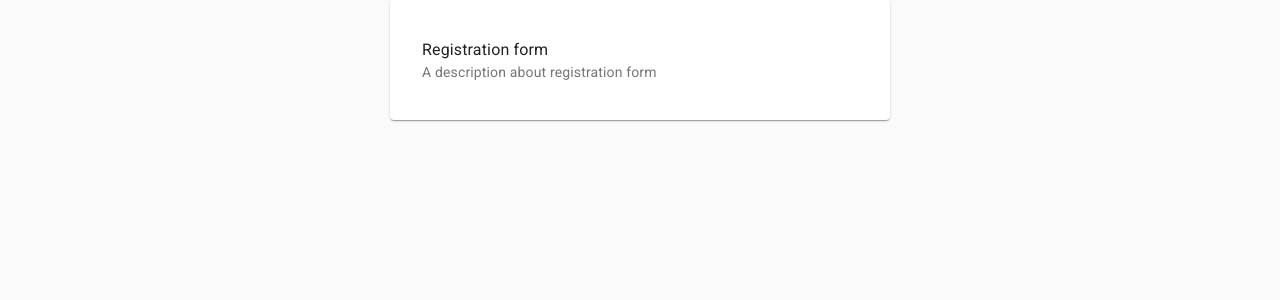
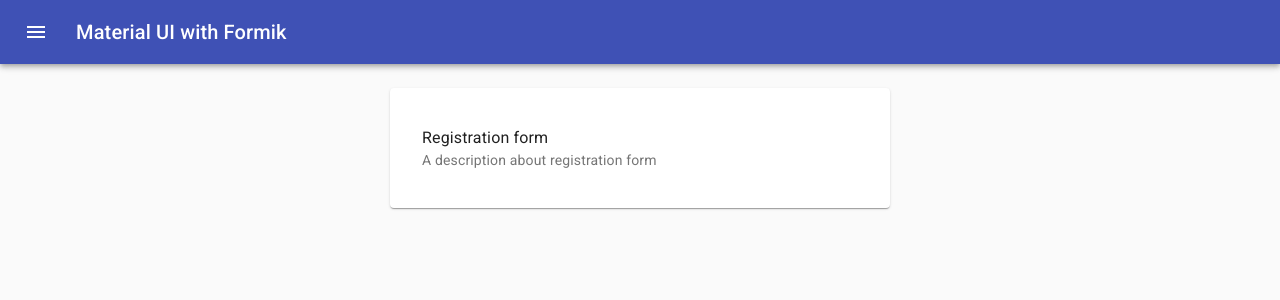
Before and after one commit to mttrchrds/react-mui-formik, a React (Create React App) app: page / in a window 1280 px wide. Shown: the top 300 px of the page. Built offline with nearby package versions, Linux system fonts and the light colour scheme.

Commit message:
Adds global top navigation.

```diff
--- a/src/App.js
+++ b/src/App.js
@@ -1,20 +1,57 @@
-import React from 'react'
-import { BrowserRouter as Router, Route } from 'react-router-dom'
+import React from "react";
+import { BrowserRouter as Router, Route } from "react-router-dom";
+import { makeStyles } from "@material-ui/core/styles";
 
-import CssBaseline from '@material-ui/core/CssBaseline'
-import Home from './components/Home/Home'
-import Registration from './components/Registration/Registration'
+import CssBaseline from "@material-ui/core/CssBaseline";
+import AppBar from "@material-ui/core/AppBar";
+import Toolbar from "@material-ui/core/Toolbar";
+import IconButton from "@material-ui/core/IconButton";
+import Typography from "@material-ui/core/Typography";
+import MenuIcon from "@material-ui/icons/Menu";
+import Home from "./components/Home/Home";
+import Registration from "./components/Registration/Registration";
 
-function App() {
+const useStyles = makeStyles(theme => ({
+  root: {
+    flexGrow: 1,
+    marginBottom: theme.spacing(3)
+  },
+  menuButton: {
+    marginRight: theme.spacing(2)
+  },
+  title: {
+    flexGrow: 1
+  }
+}));
+
+const App = props => {
+  const classes = useStyles();
   return (
     <>
       <CssBaseline />
+      <div className={classes.root}>
+        <AppBar position="sticky">
+          <Toolbar>
+            <IconButton
+              edge="start"
+              className={classes.menuButton}
+              color="inherit"
+              aria-label="menu"
+            >
+              <MenuIcon />
+            </IconButton>
+            <Typography variant="h6" className={classes.title}>
+              Material UI with Formik
+            </Typography>
+          </Toolbar>
+        </AppBar>
+      </div>
       <Router>
         <Route exact path="/" component={Home} />
         <Route path="/registration" component={Registration} />
       </Router>
     </>
-  )
-}
+  );
+};
 
 export default App;
```
